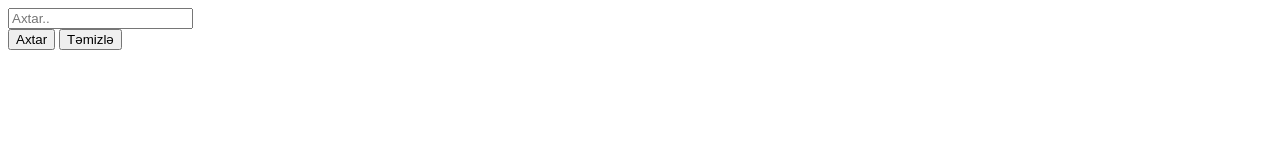
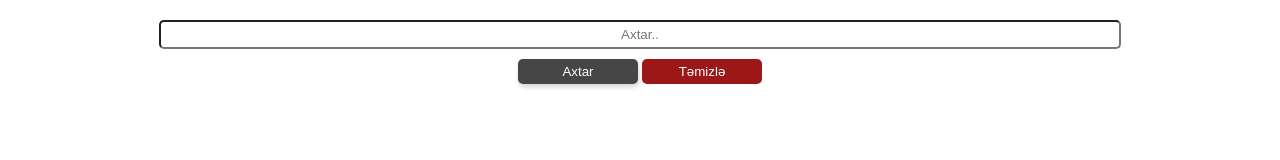
Before and after one commit to NagiMuseibli/Find_Picture, a plain HTML site: page index.html in a window 1280 px wide. Drawn offline with Linux system fonts and the light colour scheme.

Commit message:
Adding Css codes to app

```diff
--- a/index.html
+++ b/index.html
@@ -5,6 +5,7 @@
     <meta charset="UTF-8">
     <meta name="viewport" content="width=device-width, initial-scale=1.0">
     <title>Search Picture</title>
+    <link rel="stylesheet" href="style.css">
 </head>
 
 <body>
--- a/style.css
+++ b/style.css
@@ -0,0 +1,63 @@
+.form-wrapper {
+    display: flex;
+    flex-direction: column;
+    width: 100%;
+    margin: 20px 0px;
+}
+
+#form {
+    display: flex;
+    flex-direction: column;
+    align-items: center;
+}
+
+#searchInput {
+    width: 75%;
+    padding: 5px;
+    border-radius: 5px;
+    text-align: center;
+}
+
+.button-wrapper {
+    margin: 10px 0px;
+}
+
+
+#searchButton,
+#clearButton {
+    width: 120px;
+    padding: 5px;
+    border-radius: 5px;
+    cursor: pointer;
+    border: none;
+}
+
+#searchButton {
+    background-color: #464646;
+    color: #ffffff;
+    box-shadow: 1px 3px 5px lightgray;
+}
+
+
+#clearButton {
+    background-color: #9c1717;
+    color: #ffffff;
+}
+
+/* ? Images css */
+
+
+.imagelist-wrapper {
+    display: flex;
+    flex-direction: row;
+    justify-content: center;
+    flex-wrap: wrap;
+    gap: 10px;
+}
+
+.card {
+    border: 1px solid grey;
+    padding: 15px;
+    border-radius: 5px;
+    box-shadow: 3px 5px 8px grey;
+}
```
